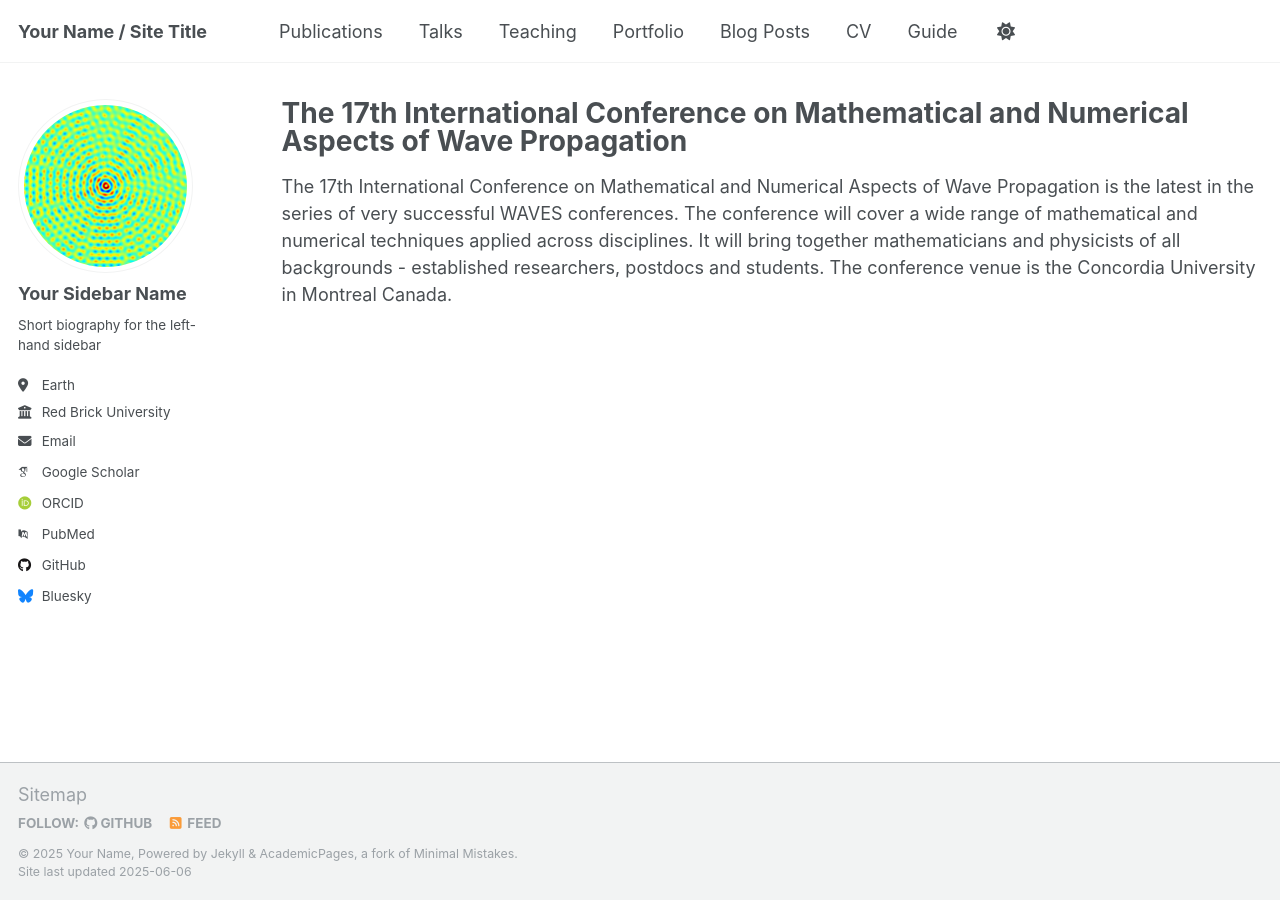
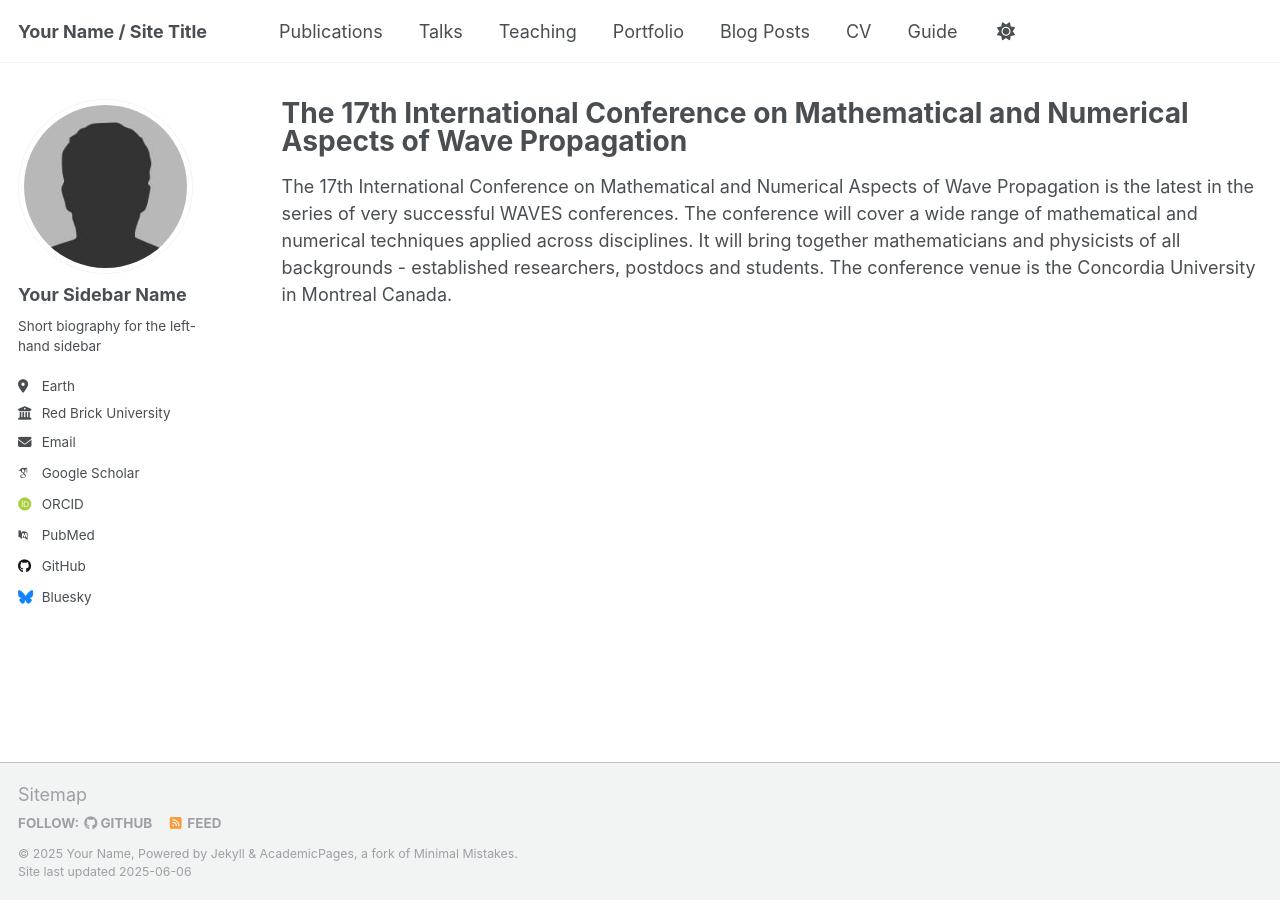
Before and after one commit to appelo/waves2026, a Jekyll site: the page built from _pages/about.md, in a window 1280 px wide. Built offline with Jekyll 4.4.1, drawn with Linux system fonts in a browser that asks for light colours; some web fonts are replaced.

Commit message:
try another figure

```diff
--- a/_config.yml
+++ b/_config.yml
@@ -22,7 +22,7 @@ repository               : "academicpages/academicpages.github.io"
 #               Additional customization can be done by editing /_includes/author-profile.html
 author:
   # Biographic information
-  avatar           : "profile2.png"
+  avatar           : "bio-photo.jpg"
   name             : "Your Sidebar Name"
   pronouns         : # example: "she/her"
   bio              : "Short biography for the left-hand sidebar"
```
